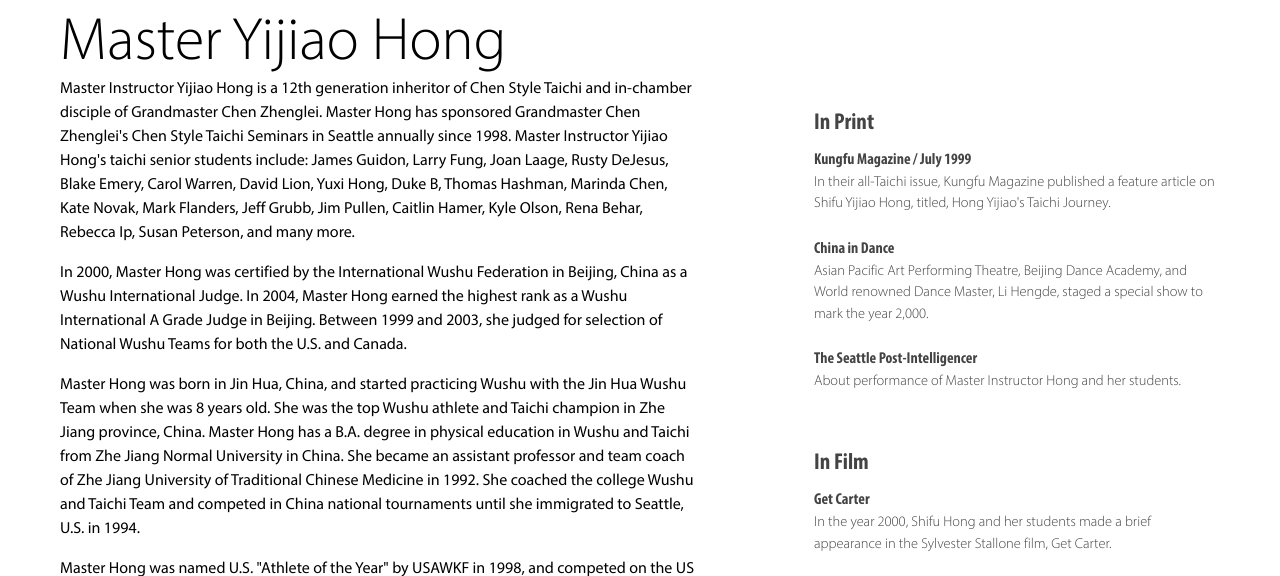
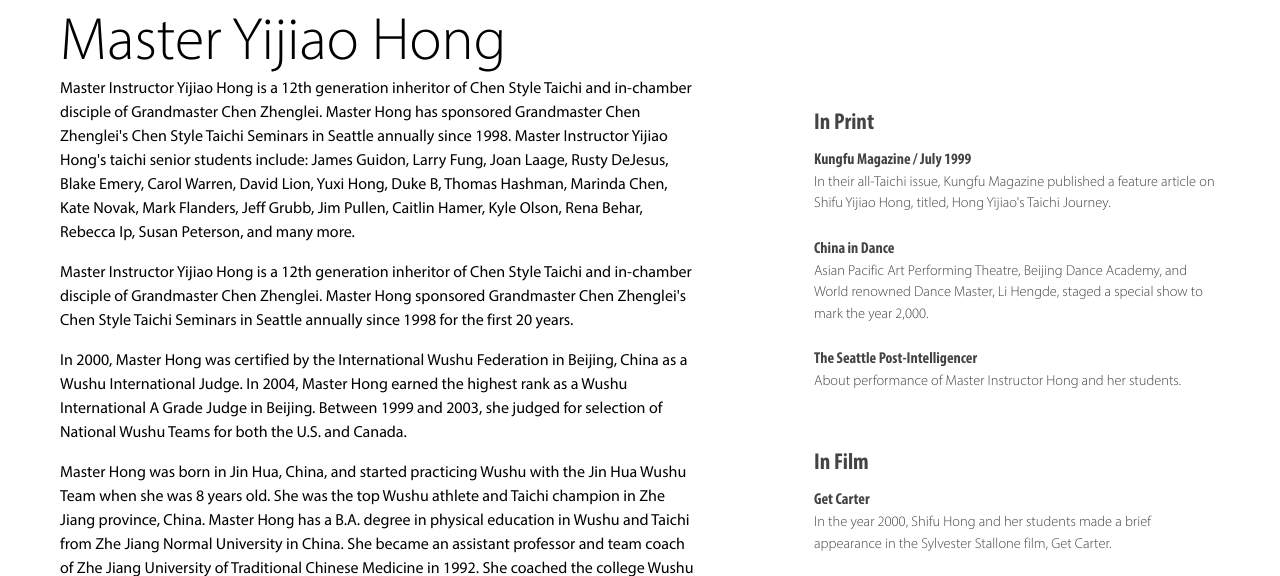
Before and after one commit to gregmli/cwta, a Flask app: page /instructors in a window 1280 px wide. Shown: the part 544-1120 px from the top of the page. Run offline with Flask 3, Linux system fonts and the light colour scheme; data that the repository does not hold is empty; some libraries are stand-ins or nearby versions.

Commit message:
adjust instructors page text

```diff
--- a/redesign/website/templates/instructors.html
+++ b/redesign/website/templates/instructors.html
@@ -16,6 +16,7 @@
 		<h3>Master Yijiao Hong</h3>
 
 		<p>Master Instructor Yijiao Hong is a 12th generation inheritor of Chen Style Taichi and in-chamber disciple of Grandmaster Chen Zhenglei. Master Hong has sponsored Grandmaster Chen Zhenglei's Chen Style Taichi Seminars in Seattle annually since 1998. Master Instructor Yijiao Hong's taichi senior students include: James Guidon, Larry Fung, Joan Laage, Rusty DeJesus, Blake Emery, Carol Warren, David Lion, Yuxi Hong, Duke B, Thomas Hashman, Marinda Chen, Kate Novak, Mark Flanders, Jeff Grubb, Jim Pullen, Caitlin Hamer, Kyle Olson, Rena Behar, Rebecca Ip, Susan Peterson, and many more.</p>
+		<p>Master Instructor Yijiao Hong is a 12th generation inheritor of Chen Style Taichi and in-chamber disciple of Grandmaster Chen Zhenglei. Master Hong sponsored Grandmaster Chen Zhenglei's Chen Style Taichi Seminars in Seattle annually since 1998 for the first 20 years.</p>
 
 		<p>In 2000, Master Hong was certified by the International Wushu Federation in Beijing, China as a Wushu International Judge. In 2004, Master Hong earned the highest rank as a Wushu International A Grade Judge in Beijing. Between 1999 and 2003, she judged for selection of National Wushu Teams for both the U.S. and Canada.</p>
 
```
